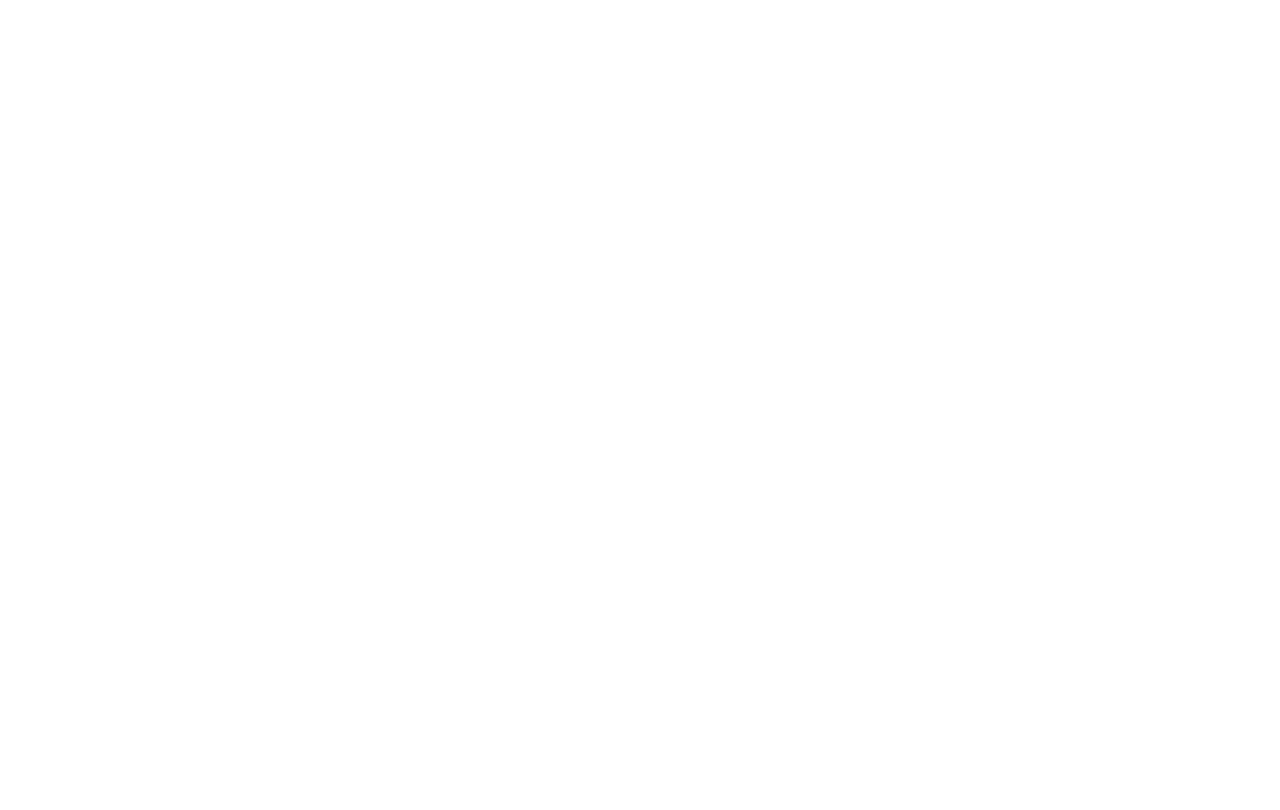
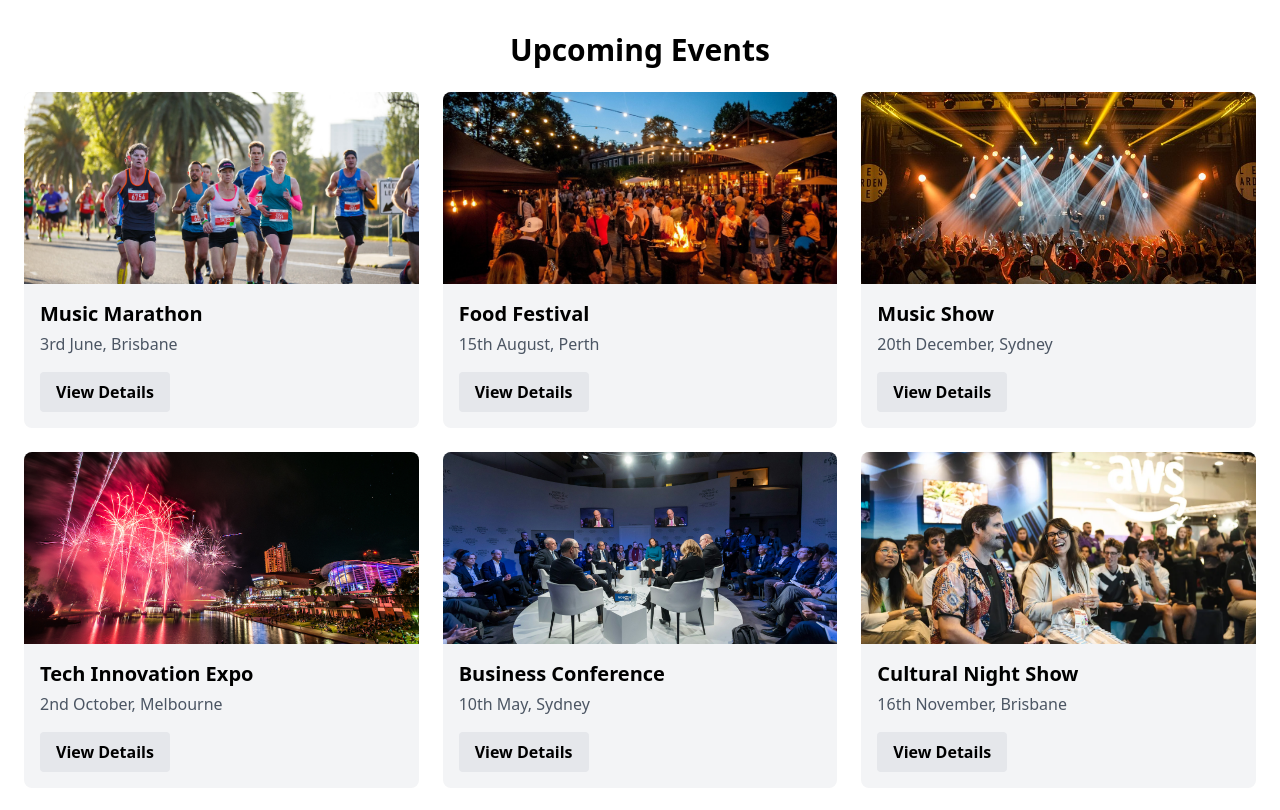
Before and after one commit to sonamdargay/event-management, a React (Create React App) app in the folder frontend/: page /userpage in a window 1280 px wide. Before the commit this address had no page. Shown: the top 810 px of the page. Built offline with nearby package versions, Linux system fonts and the light colour scheme.

Commit message:
Added UserPage and done some changes in the Login and Register

```diff
--- a/frontend/src/App.js
+++ b/frontend/src/App.js
@@ -5,6 +5,7 @@ import Home from "./pages/Home";
 
 import Login1 from "./pages/Login1";
 import Register1 from "./pages/Register1";
+import UserPage  from "./pages/UserPage";
 import Profile from "./pages/Profile";
 import Events from "./pages/Events";
 
@@ -16,6 +17,7 @@ function App() {
         <Route path="/" element={<Home />} />
         <Route path="/login1" element={<Login1 />} />
         <Route path="/register1" element={<Register1 />} />
+        <Route path="/userpage"   element={<UserPage  />} />
         <Route path="/profile" element={<Profile />} />
         <Route path="/events" element={<Events />} />
       </Routes>
--- a/frontend/src/pages/Login1.jsx
+++ b/frontend/src/pages/Login1.jsx
@@ -23,16 +23,17 @@ export default function Login1() {
   return (
     <div className="min-h-screen bg-white">
       {/* 1. top dark bar */}
-      <div className="w-full h-14 bg-gray-800" />
+      <div
+        className="w-full h-14"
+        style={{ backgroundColor: "#333" }}
+      />
 
       {/* 2. Event Management header with line */}
       <div className="w-full pl-12 pr-6 py-6">
-        <div className="flex items-center">
-          <h1 className="text-3xl font-bold leading-tight">
-            Event<br />Management
-          </h1>
-          <div className="flex-grow border-t border-gray-300 ml-6" />
-        </div>
+        <h1 className="text-3xl font-bold leading-tight">
+          Event<br />Management
+        </h1>
+        <div className="border-t border-gray-300 mt-2" />
       </div>
 
       {/* 3. Your LOG IN form */}
@@ -113,7 +114,19 @@ export default function Login1() {
             />
             Sign up with Apple
           </button>
+          <button
+            type="button"
+            className="w-full flex items-center justify-center p-3 bg-gray-100 rounded-md hover:bg-gray-200"
+          >
+            <img
+              src="https://img.icons8.com/color/16/facebook-new.png"
+              alt="Facebook"
+              className="mr-2"
+            />
+            Sign up with Facebook
+          </button>
         </div>
+        <div className="h-20" />
       </div>
     </div>
   );
--- a/frontend/src/pages/Register1.jsx
+++ b/frontend/src/pages/Register1.jsx
@@ -1,6 +1,6 @@
 // src/pages/Register1.jsx
 import { useState } from "react";
-import { useNavigate } from "react-router-dom";
+import { useNavigate, Link } from "react-router-dom";
 import axiosInstance from "../axiosConfig";
 
 export default function Register1() {
@@ -85,7 +85,12 @@ export default function Register1() {
         <p className="text-center text-gray-600 text-sm mt-6">Or,</p>
 
         <div className="mt-6 space-y-3">
-          <button className="w-full flex items-center justify-center p-3 bg-gray-100 rounded-md hover:bg-gray-200">
+          {/* ← Google button now navigates to /userpage */}
+          <button
+            type="button"
+            onClick={() => navigate("/userpage")}
+            className="w-full flex items-center justify-center p-3 bg-gray-100 rounded-md hover:bg-gray-200"
+          >
             <img
               src="https://img.icons8.com/color/16/google-logo.png"
               alt="Google"
@@ -93,7 +98,10 @@ export default function Register1() {
             />
             Sign up with Google
           </button>
-          <button className="w-full flex items-center justify-center p-3 bg-gray-100 rounded-md hover:bg-gray-200">
+          <button
+            type="button"
+            className="w-full flex items-center justify-center p-3 bg-gray-100 rounded-md hover:bg-gray-200"
+          >
             <img
               src="https://img.icons8.com/ios-filled/16/mac-os.png"
               alt="Apple"
@@ -101,7 +109,33 @@ export default function Register1() {
             />
             Sign up with Apple
           </button>
+          <button
+            type="button"
+            className="w-full flex items-center justify-center p-3 bg-gray-100 rounded-md hover:bg-gray-200"
+          >
+            <img
+              src="https://img.icons8.com/color/16/facebook-new.png"
+              alt="Facebook"
+              className="mr-2"
+            />
+            Sign up with Facebook
+          </button>
         </div>
+
+        <p className="text-center text-gray-600 text-sm mt-6">
+          By clicking “Sign up”, you agree to EventBookings Terms &amp; Conditions and
+          have read the Privacy Policy
+        </p>
+
+        <p className="text-center text-gray-600 text-sm mt-4">
+          Already have an account?{" "}
+          <Link to="/login1" className="text-green-600 hover:underline">
+            Log In
+          </Link>
+        </p>
+
+        {/* spacer to push footer down */}
+        <div className="h-20" />
       </div>
     </div>
   );
--- /dev/null
+++ b/frontend/src/pages/UserPage.jsx
@@ -0,0 +1,81 @@
+// src/pages/UserPage.jsx
+import React from "react";
+import { useNavigate } from "react-router-dom";
+
+const events = [
+  {
+    id: 1,
+    image: "/images/img-1.jpg",
+    title: "Music Marathon",
+    date: "3rd June",
+    location: "Brisbane",
+  },
+  {
+    id: 2,
+    image: "/images/img-2.jpg",
+    title: "Food Festival",
+    date: "15th August",
+    location: "Perth",
+  },
+  {
+    id: 3,
+    image: "/images/img-3.jpg",
+    title: "Music Show",
+    date: "20th December",
+    location: "Sydney",
+  },
+  {
+    id: 4,
+    image: "/images/img-4.jpeg",
+    title: "Tech Innovation Expo",
+    date: "2nd October",
+    location: "Melbourne",
+  },
+  {
+    id: 5,
+    image: "/images/img-5.jpg",
+    title: "Business Conference",
+    date: "10th May",
+    location: "Sydney",
+  },
+  {
+    id: 6,
+    image: "/images/img-6.webp",
+    title: "Cultural Night Show",
+    date: "16th November",
+    location: "Brisbane",
+  },
+];
+
+export default function UserPage() {
+  const navigate = useNavigate();
+
+  return (
+    <div className="min-h-screen bg-white py-8 px-6">
+      <h2 className="text-3xl font-bold mb-6 text-center">Upcoming Events</h2>
+      <div className="grid grid-cols-1 sm:grid-cols-2 lg:grid-cols-3 gap-6">
+        {events.map((event) => (
+          <div key={event.id} className="bg-gray-100 rounded-lg overflow-hidden">
+            <img
+              src={event.image}
+              alt={event.title}
+              className="w-full h-48 object-cover"
+            />
+            <div className="p-4">
+              <h3 className="text-xl font-semibold">{event.title}</h3>
+              <p className="text-gray-600 mt-1">
+                {event.date}, {event.location}
+              </p>
+              <button
+                onClick={() => navigate(`/events/${event.id}`)}
+                className="mt-4 px-4 py-2 bg-gray-200 font-bold rounded hover:bg-gray-300"
+              >
+                View Details
+              </button>
+            </div>
+          </div>
+        ))}
+      </div>
+    </div>
+  );
+}
```
Also changed, not shown: frontend/public/images/img-5.jpg (renamed from frontend/public/images/photo-1561489396-888724a1543d.jpg), frontend/public/images/img-6.webp (renamed from frontend/public/images/Tech event image.webp).
